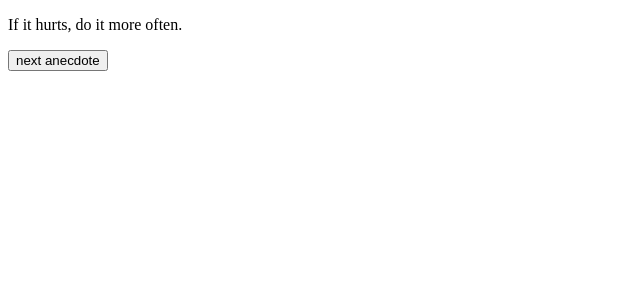
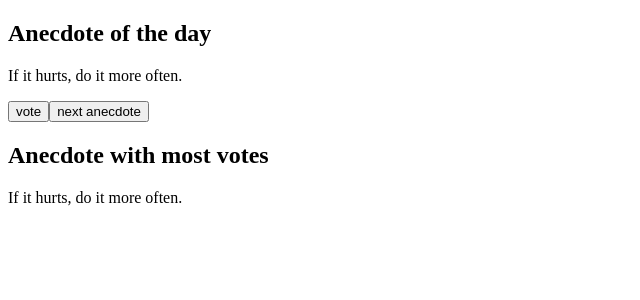
Before and after one commit to plalgiush/Introduction_to_React, a React (Create React App) app: page / in a window 1280 px wide. Shown: the top 300 px of the page, without its empty margins (0-640 px from the left). Built offline with nearby package versions, Linux system fonts and the light colour scheme.

Commit message:
task 1.13-1.14

```diff
--- a/src/App.js
+++ b/src/App.js
@@ -12,17 +12,53 @@ const App = () => {
     ]
 
     const [selected, setSelected] = useState(0)
+    const [points, setPoints] = useState([])
+    const copy = [...points]
+
+    const pointsAnecdote = () => {
+        anecdotes.map((currElement, index) => {
+            if (anecdotes[selected] === currElement) {
+                setPoints(points.concat(index))
+
+                copy[index] += 1
+            }
+        });
+    }
+
+
+    /* Test */
+    // const fullVersionOfCopy = points.reduce((acc, value) => ({
+    //     ...acc,
+    //     [value]: (acc[value] || 0) + 1
+    // }), {})
+
+    const ranks = copy.reduce(function(totals, num) {
+        if (!totals[num]) totals[num] = 0;
+        totals[num]++;
+
+        return totals;
+    }, {});
+
+    let max = 0;
+    Object.keys(ranks).forEach(function(num) {
+        if (ranks[num] > max) {
+            max = num;
+        }
+    });
 
     const randomAnecdote = () => {
-        return {
-            selected: setSelected(Math.floor(Math.random() * anecdotes.length) + 1)
-        }
+        selected: setSelected(Math.floor(Math.random() * anecdotes.length))
     }
 
     return (
         <div>
+            <h2>Anecdote of the day</h2>
             <p>{anecdotes[selected]}</p>
+            <button onClick={pointsAnecdote}>vote</button>
             <button onClick={randomAnecdote} >next anecdote</button>
+
+            <h2>Anecdote with most votes</h2>
+            <p>{anecdotes[max]}</p>
         </div>
     )
 }
```
